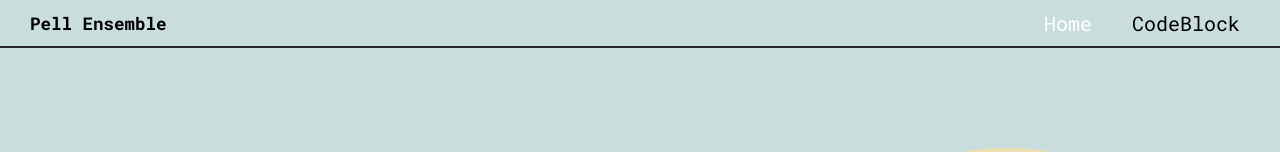
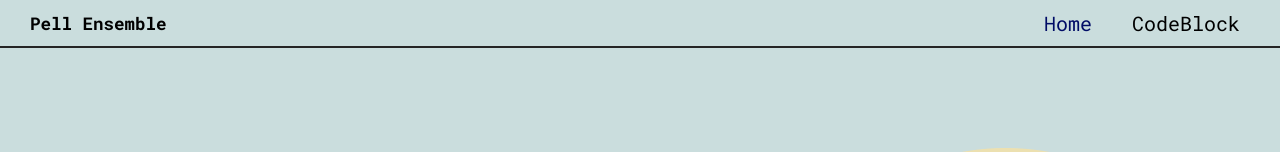
Before and after one commit to tech-for-better/Pell-Ensemble-MM, a React (Create React App) app: page / in a window 1280 px wide. Shown: the top 152 px of the page. Built offline with nearby package versions, Linux system fonts and the light colour scheme; a web font is replaced by a local one.

Commit message:
change active link colour for accessibility

```diff
--- a/src/components/NavBar.js
+++ b/src/components/NavBar.js
@@ -49,7 +49,7 @@ const NavStyles = styled.nav`
       text-decoration: none;
     }
     .active {
-      color: var(--white);
+      color: var(--purple);
     }
   }
   .mobile-menu-icon {
--- a/src/styles/GlobalStyle.js
+++ b/src/styles/GlobalStyle.js
@@ -10,9 +10,10 @@ padding: 0;
 :root {
     --yellow: #ECE0B0;
     --blue: #CADDDD;
-    --purple: #6A4EE0;
+    --purple: #000C66;
     --black: #252525;
     --white: #fff;
+    --green: #16796F;
     --borderRadius: 20px;
     --shadow: inset 0px 0px 0px 7px var(--black), 12px 12px 0px var(--black);
   }
```
